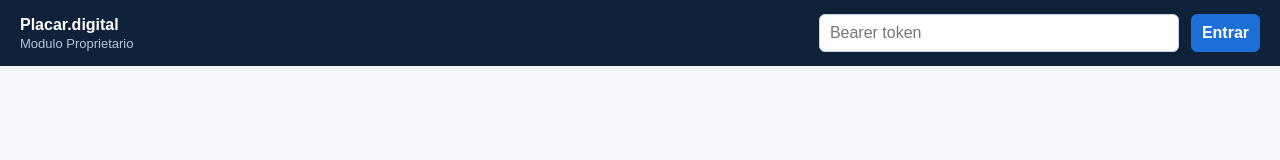
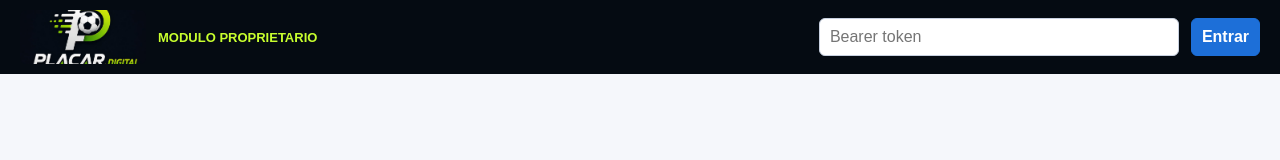
Before and after one commit to pauloneto1979/placar.digital, a website: page public/proprietario.html in a window 1280 px wide. Drawn offline with Linux system fonts and the light colour scheme; files that its build step writes are made by us from their sources; files whose address does not match are found by name.

Commit message:
Adiciona logo ao app

```diff
--- a/public/proprietario.css
+++ b/public/proprietario.css
@@ -11,19 +11,35 @@ body {
 
 .topbar {
   align-items: center;
-  background: #10223a;
+  background: #050b12;
   color: #fff;
   display: grid;
   gap: 12px;
   grid-template-columns: 1fr minmax(220px, 360px) auto;
-  padding: 14px 20px;
+  padding: 10px 20px;
+}
+
+.brand {
+  align-items: center;
+  display: flex;
+  gap: 12px;
+  min-width: 0;
+}
+
+.brand img {
+  border-radius: 6px;
+  display: block;
+  height: 54px;
+  object-fit: cover;
+  object-position: center;
+  width: 126px;
 }
 
 .topbar span {
-  color: #b7c4d8;
-  display: block;
+  color: #c8ff2e;
   font-size: 13px;
-  margin-top: 2px;
+  font-weight: 700;
+  text-transform: uppercase;
 }
 
 input,
--- a/public/proprietario.html
+++ b/public/proprietario.html
@@ -8,8 +8,8 @@
   </head>
   <body>
     <header class="topbar">
-      <div>
-        <strong>Placar.digital</strong>
+      <div class="brand">
+        <img src="/app/logo-placar-digital.jpeg" alt="Placar.digital">
         <span>Modulo Proprietario</span>
       </div>
       <input id="tokenInput" type="password" placeholder="Bearer token">
```
Also changed, not shown: public/administrador.html (+1 -1 lines), public/apostador.html (+1 -1 lines), public/app/logo-placar-digital.jpeg (added).
